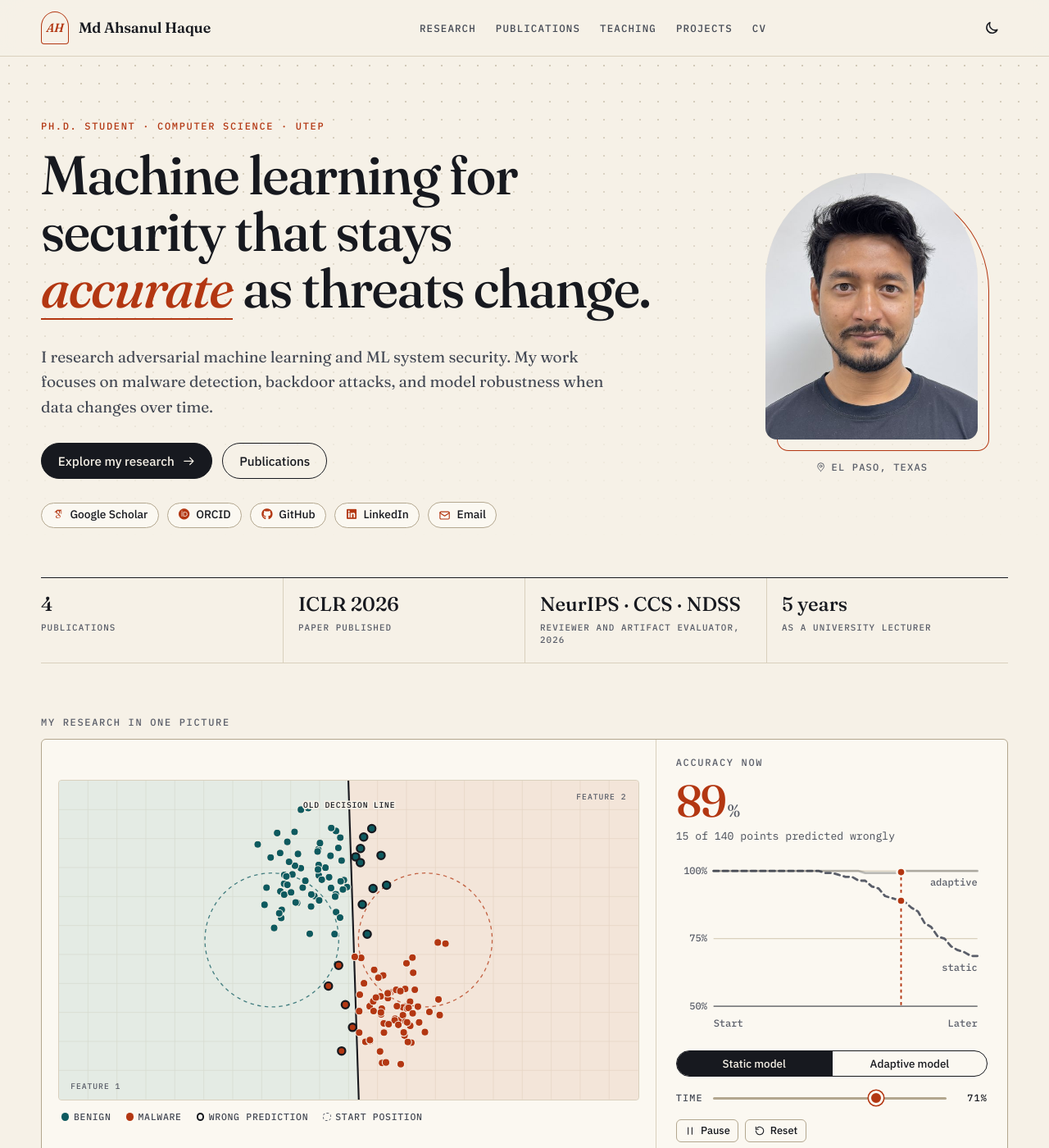
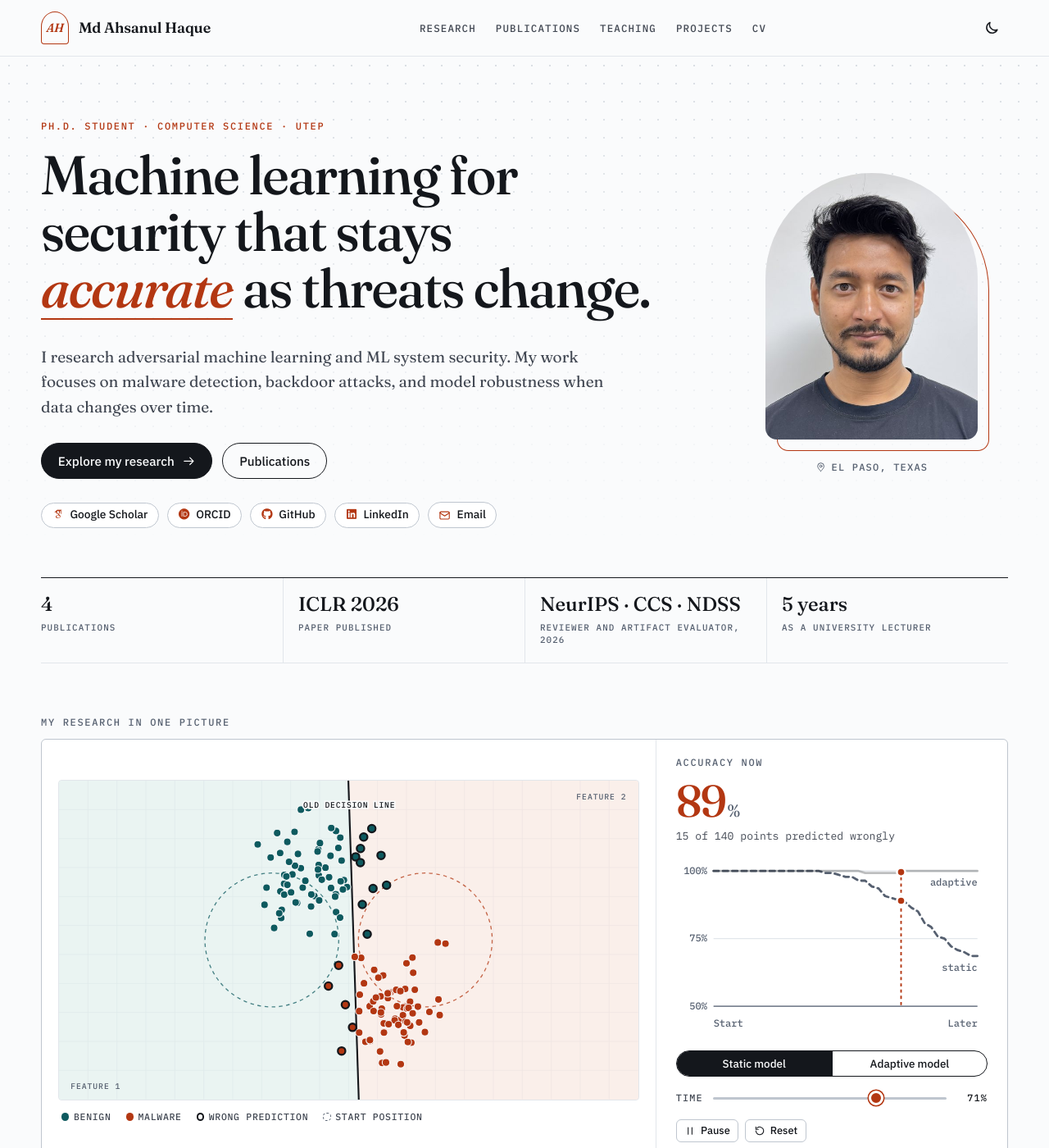
Before and after one commit to mahsanul/mahsanul.github.io, a Jekyll site: the page built from index.html, in a window 1280 px wide and 1400 px high. Shown: the whole window at 82% size. Built offline with Jekyll 4.4.1, drawn with Linux system fonts in a browser that asks for light colours.

Commit message:
Switch to a clean near-white theme
- Replace the warm cream background with a cool near-white page, white
  cards, and light gray panels. Accent colors stay the same.
- Move the page background colors into the BRAND COLORS block at the top
  of assets/css/site.css, so the look can be changed in one place.
- Update browser theme color, web manifest, home-screen icon, and the
  social sharing image to match.
- Show the four research areas in a 2 by 2 grid.
- Guide: document how to choose white, cool white, or cream backgrounds.

Co-Authored-By: Claude Sonnet 5.5 <noreply@anthropic.com>
Claude-Session: https://claude.ai/code/session_016GfXHxF5YTRWWfBKxK8WBx

```diff
--- a/_includes/head.html
+++ b/_includes/head.html
@@ -23,7 +23,7 @@
 <meta name="description" content="{{ seo_desc | strip_html | escape }}">
 <meta name="author" content="{{ p.name }}">
 <link rel="canonical" href="{{ page.url | absolute_url }}">
-<meta name="theme-color" content="#F6F1E7" media="(prefers-color-scheme: light)">
+<meta name="theme-color" content="#FAFBFC" media="(prefers-color-scheme: light)">
 <meta name="theme-color" content="#101319" media="(prefers-color-scheme: dark)">
 
 <meta property="og:type" content="{% if page.url == '/' %}profile{% else %}website{% endif %}">
--- a/assets/css/site.css
+++ b/assets/css/site.css
@@ -40,17 +40,24 @@
      ====================================================================== */
   --brand-accent-light: #B33712;        /* vermilion */
   --brand-accent-light-hover: #8F2A0C;
-  --brand-accent-light-soft: #F1D9CB;   /* pale background tint */
-  --brand-accent-light-text: #FFF8F0;   /* text on top of the accent color */
+  --brand-accent-light-soft: #FBE4D9;   /* pale background tint */
+  --brand-accent-light-text: #FFFFFF;   /* text on top of the accent color */
   --brand-accent-dark: #FF8A5C;
   --brand-accent-dark-hover: #FFB08E;
   --brand-accent-dark-soft: #3A211A;
   --brand-accent-dark-text: #1A0D07;
 
   --brand-second-light: #0E5A5F;        /* teal */
-  --brand-second-light-soft: #D3E5E1;
+  --brand-second-light-soft: #DCEDEA;
   --brand-second-dark: #5CC9C1;
   --brand-second-dark-soft: #143B3C;
+
+  /* PAGE BACKGROUND, light theme (a clean, near-white look) */
+  --brand-page-light: #FAFBFC;          /* page background */
+  --brand-card-light: #FFFFFF;          /* cards and boxes */
+  --brand-panel-light: #F0F2F5;         /* quiet panels and the footer */
+  --brand-line-light: #E2E6EB;          /* thin lines */
+  --brand-line-strong-light: #BFC6CF;  /* stronger lines */
 
   /* ====================================================================== */
 
@@ -59,24 +66,24 @@
   --sans: "IBM Plex Sans", system-ui, -apple-system, "Segoe UI", Roboto, "Helvetica Neue", Arial, sans-serif;
   --mono: "IBM Plex Mono", ui-monospace, SFMono-Regular, Menlo, Consolas, monospace;
 
-  /* Light theme: warm paper and black ink */
-  --paper: #F6F1E7;          /* page background */
-  --paper-raised: #FBF8F1;   /* cards */
-  --paper-sunk: #EDE6D6;     /* quiet panels, footer */
-  --ink: #17191F;            /* main text */
-  --ink-soft: #454A55;       /* secondary text */
-  --ink-faint: #5A5E69;      /* small labels */
-  --rule: #D9D0BD;           /* thin lines */
-  --rule-strong: #B3A78F;    /* stronger lines */
+  /* Light theme: near-white background and dark ink */
+  --paper: var(--brand-page-light);
+  --paper-raised: var(--brand-card-light);
+  --paper-sunk: var(--brand-panel-light);
+  --ink: #14171C;            /* main text */
+  --ink-soft: #424853;       /* secondary text */
+  --ink-faint: #566070;      /* small labels */
+  --rule: var(--brand-line-light);
+  --rule-strong: var(--brand-line-strong-light);
   --accent: var(--brand-accent-light);
   --accent-hover: var(--brand-accent-light-hover);
   --accent-soft: var(--brand-accent-light-soft);
   --on-accent: var(--brand-accent-light-text);
   --teal: var(--brand-second-light);
   --teal-soft: var(--brand-second-light-soft);
-  --panel-bg: #17191F;       /* dark panel (contact section) */
-  --panel-fg: #F6F1E7;
-  --panel-fg-soft: #C9C3B6;
+  --panel-bg: #14171C;       /* dark panel (contact section) */
+  --panel-fg: #F7F8FA;
+  --panel-fg-soft: #C5CAD3;
   --panel-accent: var(--brand-accent-dark);
 
   /* Sizes */
@@ -487,7 +494,7 @@ input[type="range"]::-moz-range-thumb { width: 14px; height: 14px; border-radius
 .now__list li::before { content: ""; position: absolute; left: 0; top: 0.6em; width: 7px; height: 7px; border-radius: 50%; background: var(--accent); }
 @media (min-width: 1040px) { .about { grid-template-columns: minmax(0, 1fr) 300px; gap: 56px; } }
 
-.themes { display: grid; grid-template-columns: repeat(auto-fit, minmax(min(100%, 300px), 1fr)); border-top: 1px solid var(--rule); border-left: 1px solid var(--rule); }
+.themes { display: grid; grid-template-columns: repeat(auto-fit, minmax(min(100%, 340px), 1fr)); border-top: 1px solid var(--rule); border-left: 1px solid var(--rule); }
 .theme { padding: 26px 26px 24px; border-right: 1px solid var(--rule); border-bottom: 1px solid var(--rule); transition: background 0.2s; }
 .theme:hover { background: var(--paper-raised); }
 .theme__no { display: block; margin-bottom: 0.9rem; font: 500 0.78rem/1 var(--mono); letter-spacing: 0.12em; color: var(--accent); }
```
Also changed, not shown: WEBSITE_GUIDE.md (+44 -5 lines), images/apple-touch-icon.png, images/og-card.jpg, manifest.webmanifest.
